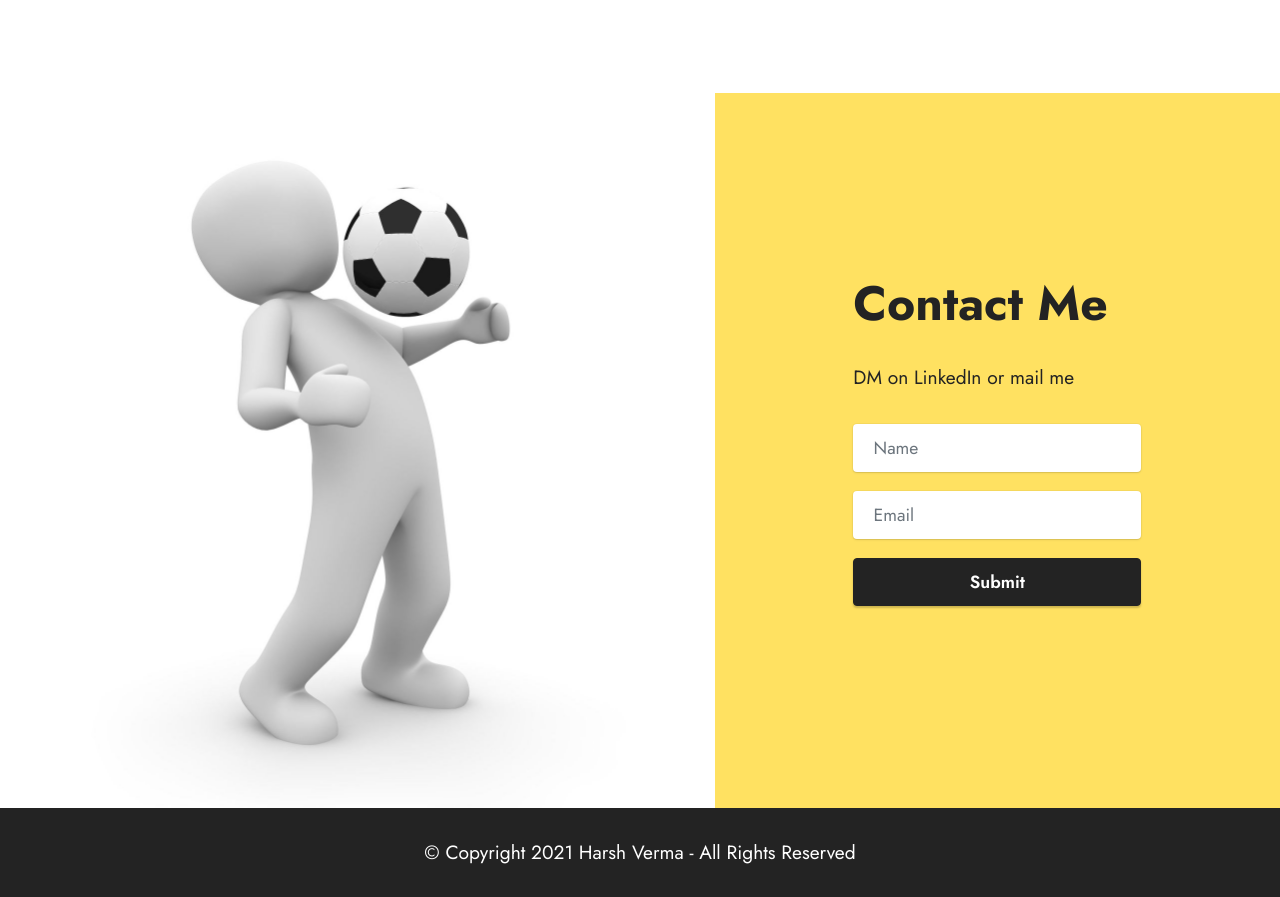
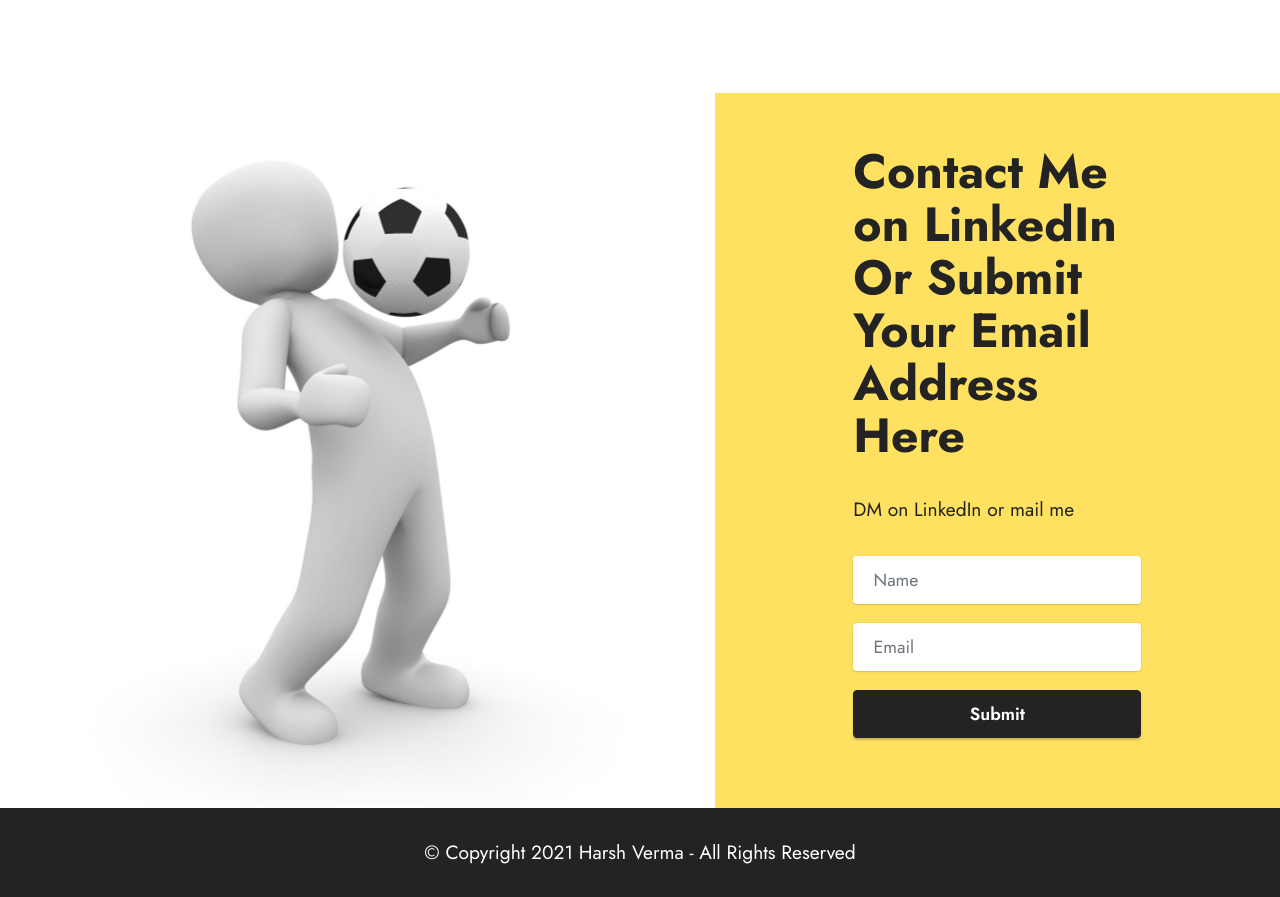
Before and after one commit to harshverma0507/content, a plain HTML site: page index.html in a window 1280 px wide. Shown: the part 5741-6638 px from the top of the page. Drawn offline with Linux system fonts and the light colour scheme; files whose address does not match are found by name.

Commit message:
Update index.html

```diff
--- a/index.html
+++ b/index.html
@@ -449,7 +449,8 @@
                     <div class="dragArea row">
                         <div class="col-lg-12 col-md-12 col-sm-12">
                             <h1 class="mbr-section-title mb-4 display-2">
-                                <strong>Contact Me</strong></h1>
+                                <strong>Contact Me on LinkedIn
+                              <br>Or Submit Your Email Address Here</strong></h1>
                         </div>
                         <div class="col-lg-12 col-md-12 col-sm-12">
                             <p class="mbr-text mbr-fonts-style mb-4 display-7">DM on LinkedIn or mail me</p>
```
